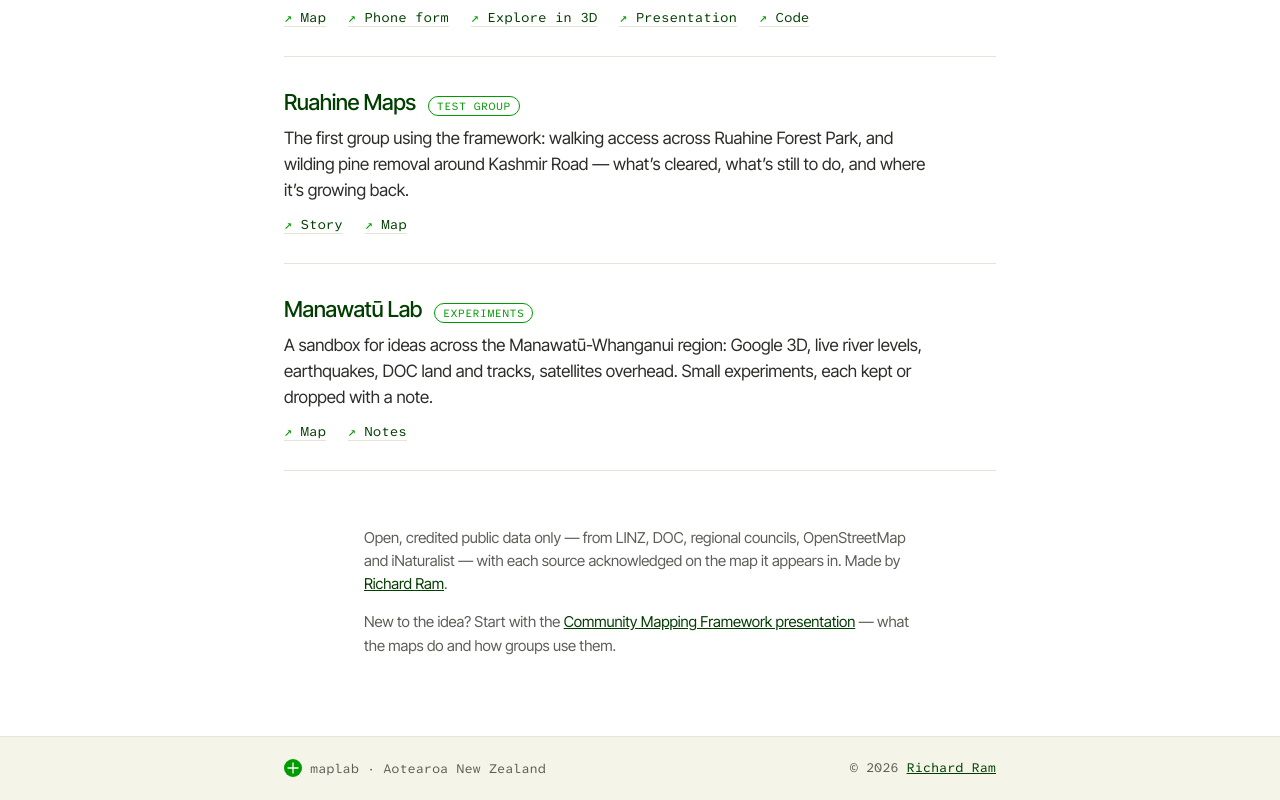
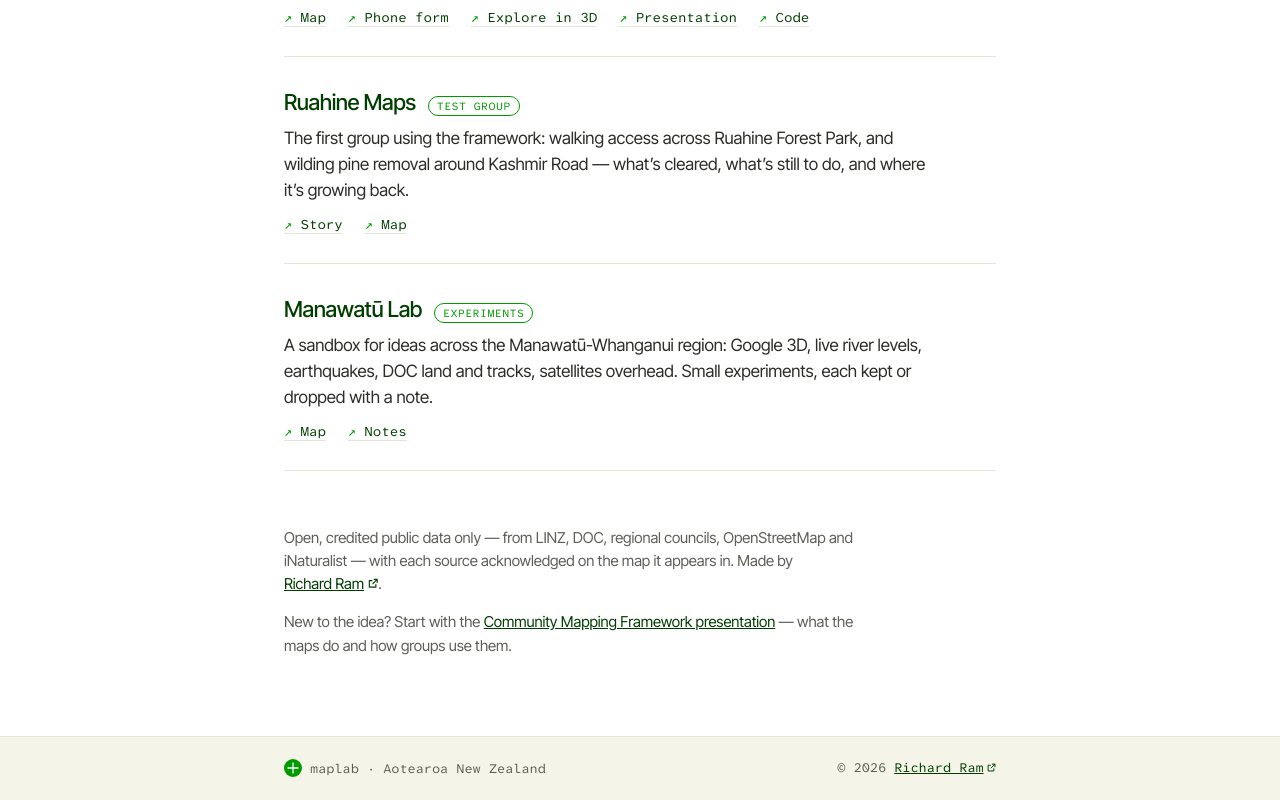
Before and after one commit to richardram-ai/maplabs-site, a plain HTML site: page index.html in a window 1280 px wide. Shown: the part 578-1378 px from the top of the page. Drawn offline with Linux system fonts and the light colour scheme.

Commit message:
Sticky header; richardram.net links open in a new tab with icon; align About text
Co-Authored-By: Claude Opus 5.5 <noreply@anthropic.com>
Claude-Session: https://claude.ai/code/session_01XuKkj16r8j3zHSh3AaqU1m

```diff
--- a/index.html
+++ b/index.html
@@ -31,7 +31,11 @@ body{margin:0;background:#fff;color:var(--ink);font:400 17px/1.55 var(--sans);le
 a{color:inherit}
 .wrap{width:100%;max-width:760px;margin:0 auto;padding:0 24px}
 
-header{border-bottom:1px solid var(--rule)}
+header{border-bottom:1px solid var(--rule);position:sticky;top:0;z-index:10;background:rgba(255,255,255,.94);-webkit-backdrop-filter:blur(8px);backdrop-filter:blur(8px)}
+html{scroll-padding-top:84px}
+a:has(.ext){white-space:nowrap}
+.ext{width:.7em;height:.7em;margin-left:.25em;vertical-align:.05em}
+.sr{position:absolute;width:1px;height:1px;overflow:hidden;clip:rect(0 0 0 0);white-space:nowrap}
 header .wrap{display:flex;align-items:center;justify-content:space-between;height:68px}
 .logo{height:30px;width:auto;display:block}
 header nav{font:400 13px/1 var(--mono);color:var(--muted);display:flex;gap:20px}
@@ -57,7 +61,8 @@ h1{font-weight:500;font-size:clamp(32px,5.2vw,46px);line-height:1.08;letter-spac
 .links a::before{content:"\2197\00a0";color:var(--green)}
 .links .url{display:none}
 
-.note{padding-top:40px;padding-bottom:64px;color:var(--muted);font-size:15px;max-width:40em}
+.note{padding-top:40px;padding-bottom:64px;color:var(--muted);font-size:15px}
+.note p{max-width:40em}
 .note a{color:var(--deep)}
 
 footer{background:var(--cream);border-top:1px solid var(--rule)}
@@ -72,7 +77,8 @@ footer a{color:var(--deep)}
 @media print{
   @page{margin:16mm}
   body{font-size:11pt;display:block}
-  header{border-bottom:1px solid #ccc}
+  header{border-bottom:1px solid #ccc;position:static;background:none;backdrop-filter:none}
+  .ext{display:none}
   header nav{display:none}
   .hero{padding-top:20px;padding-bottom:16px}
   footer{background:none;border-top:1px solid #ccc}
@@ -131,7 +137,7 @@ footer a{color:var(--deep)}
   </section>
 
   <section class="wrap note" id="about">
-    <p>Open, credited public data only — from LINZ, DOC, regional councils, OpenStreetMap and iNaturalist — with each source acknowledged on the map it appears in. Made by <a href="https://richardram.net/">Richard Ram</a>.</p>
+    <p>Open, credited public data only — from LINZ, DOC, regional councils, OpenStreetMap and iNaturalist — with each source acknowledged on the map it appears in. Made by <a href="https://richardram.net/" target="_blank" rel="noopener">Richard Ram<svg class="ext" viewBox="0 0 12 12" aria-hidden="true"><path d="M7 1.5h3.5V5M10.5 1.5 5.5 6.5M9 7.5v3H1.5V3h3" fill="none" stroke="currentColor" stroke-width="1.3" stroke-linecap="round" stroke-linejoin="round"/></svg><span class="sr">(opens in a new tab)</span></a>.</p>
     <p>New to the idea? Start with the <a href="/presentation/">Community Mapping Framework presentation</a> — what the maps do and how groups use them.</p>
   </section>
 </main>
@@ -139,7 +145,7 @@ footer a{color:var(--deep)}
 <footer>
   <div class="wrap">
     <span><svg class="mark" aria-hidden="true" xmlns="http://www.w3.org/2000/svg" viewBox="0.5 12.600000000000001 46 46"><circle cx="23.5" cy="35.6" r="23" fill="#009b00"/><path fill="#fff" d="M21.90 21.60h3.2v12.40h12.40v3.2h-12.40v12.40h-3.2v-12.40h-12.40v-3.2h12.40z"/></svg>maplab · Aotearoa New Zealand</span>
-    <span>© 2026 <a href="https://richardram.net/">Richard Ram</a></span>
+    <span>© 2026 <a href="https://richardram.net/" target="_blank" rel="noopener">Richard Ram<svg class="ext" viewBox="0 0 12 12" aria-hidden="true"><path d="M7 1.5h3.5V5M10.5 1.5 5.5 6.5M9 7.5v3H1.5V3h3" fill="none" stroke="currentColor" stroke-width="1.3" stroke-linecap="round" stroke-linejoin="round"/></svg><span class="sr">(opens in a new tab)</span></a></span>
   </div>
 </footer>
 </body>
```
